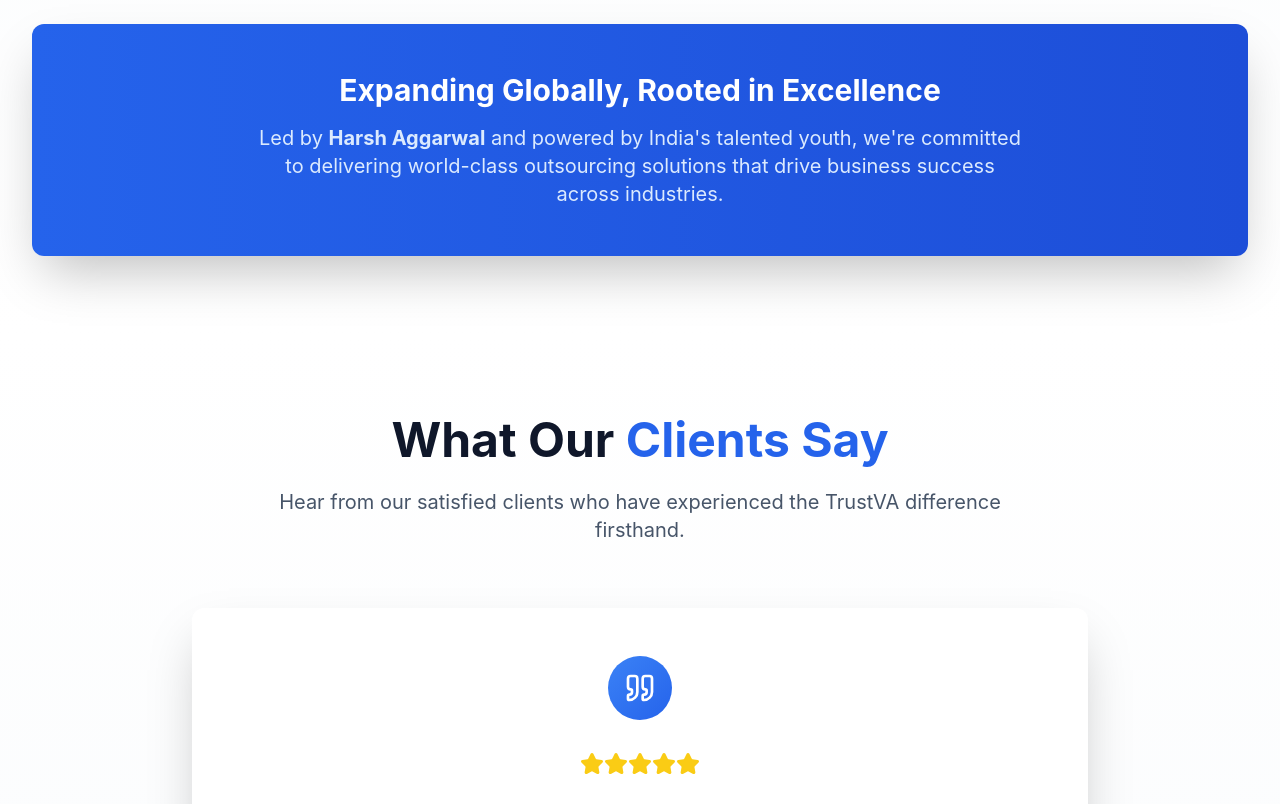
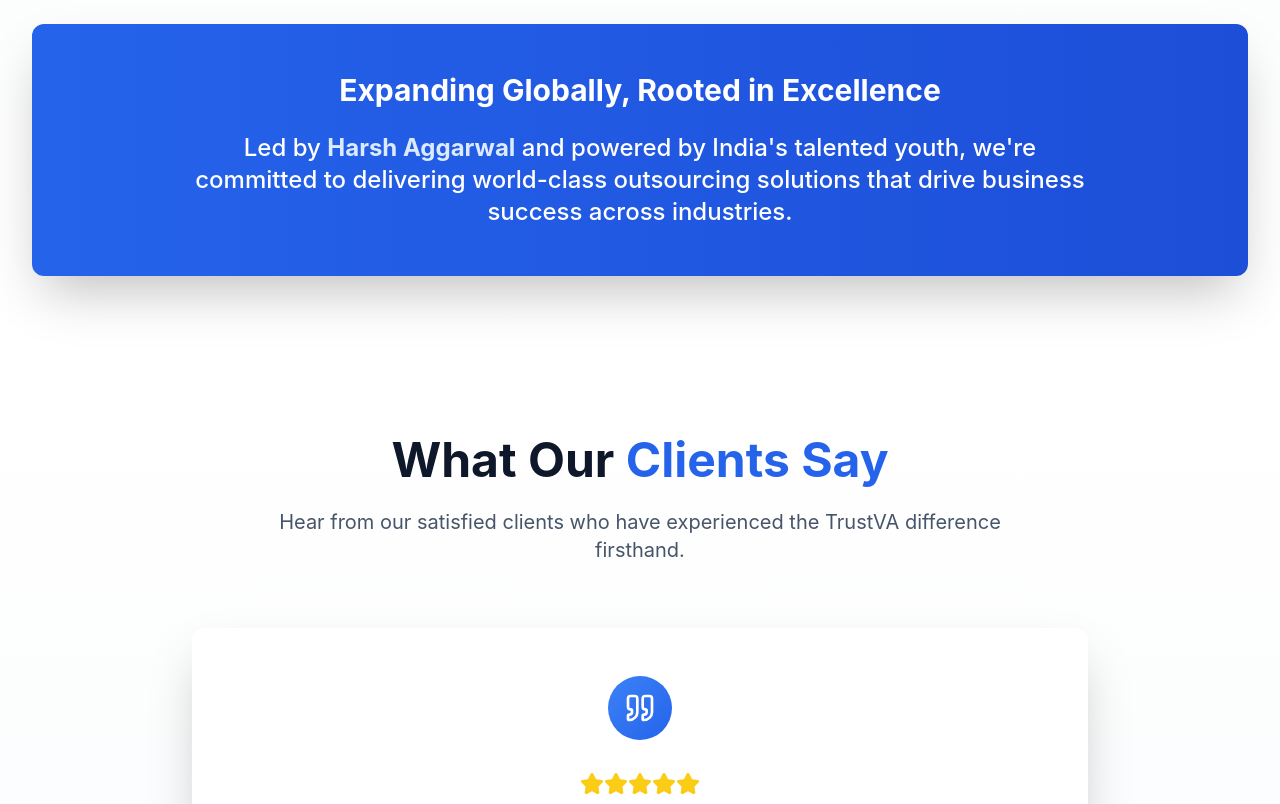
Before and after one commit to youranonone10/Trustva-Solution-Pvt-Ltd, a React (Create React App) app in the folder frontend/: page / in a window 1280 px wide. Shown: the part 2240-3044 px from the top of the page. Built offline with nearby package versions, Linux system fonts and the light colour scheme; no server answers; the HTML template or start-up script is replaced by a standard one.

Commit message:
auto-commit for 3ce965a3-3e51-4134-bc25-7c5921d897b9

```diff
--- a/frontend/src/components/About.jsx
+++ b/frontend/src/components/About.jsx
@@ -71,11 +71,11 @@ export const About = () => {
         {/* Vision Statement */}
         <div className="text-center">
           <Card className="p-8 lg:p-12 bg-gradient-to-r from-blue-600 to-blue-700 text-white border-0 shadow-2xl">
-            <h3 className="text-2xl lg:text-3xl font-bold mb-4">
+            <h3 className="text-2xl lg:text-3xl font-bold mb-6 text-white">
               Expanding Globally, Rooted in Excellence
             </h3>
-            <p className="text-xl text-blue-100 max-w-3xl mx-auto">
-              Led by <strong>Harsh Aggarwal</strong> and powered by India's talented youth,
+            <p className="text-xl lg:text-2xl text-white font-medium max-w-4xl mx-auto leading-relaxed">
+              Led by <strong className="text-blue-100 font-bold">Harsh Aggarwal</strong> and powered by India's talented youth,
               we're committed to delivering world-class outsourcing solutions that drive
               business success across industries.
             </p>
```
